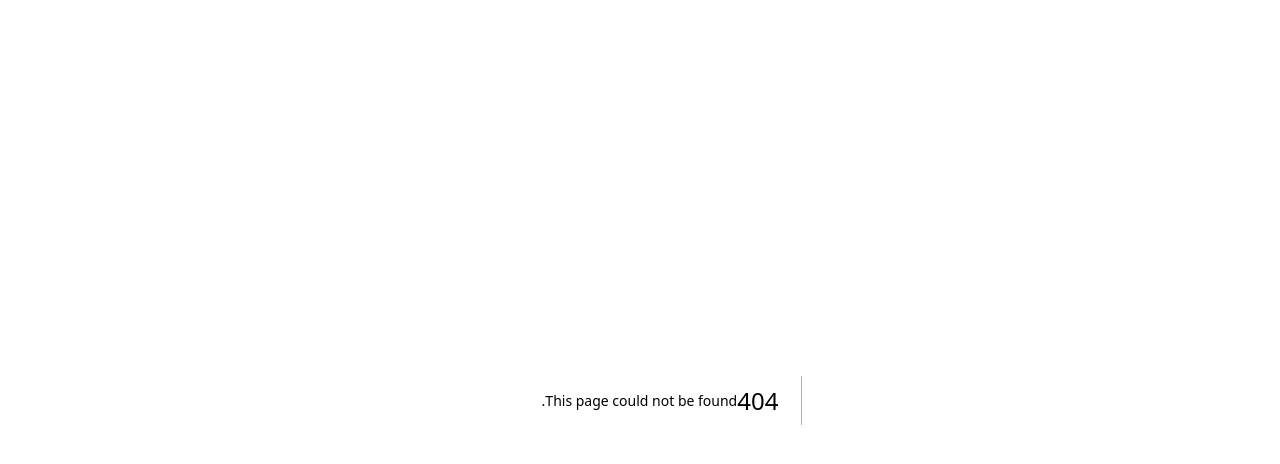
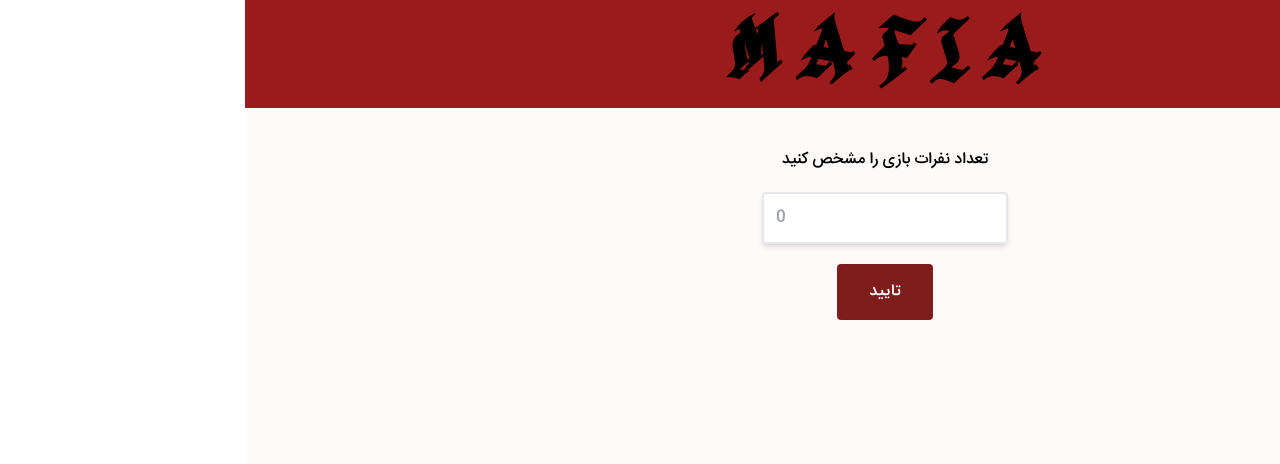
Before and after one commit to 3vladimir/MAFIA, a Next.js app: page /players-names-and-numbers in a window 1280 px wide. Before the commit this address had no page. Shown: the top 464 px of the page. Built offline with nearby package versions, Linux system fonts and the light colour scheme.

Commit message:
indicating names and number of players completed

```diff
--- a/package.json
+++ b/package.json
@@ -9,6 +9,9 @@
     "lint": "next lint"
   },
   "dependencies": {
+    "@emotion/react": "^11.14.0",
+    "@emotion/styled": "^11.14.0",
+    "@mui/material": "^6.3.0",
     "@reduxjs/toolkit": "^2.5.0",
     "next": "15.1.3",
     "react": "^19.0.0",
--- /dev/null
+++ b/src/app/distribution-of-roles/page.tsx
@@ -0,0 +1,15 @@
+/* eslint-disable @typescript-eslint/no-unused-vars */
+import Link from "next/link";
+import { ContainerOfHeaderAndMain } from "../../components";
+
+function Main() {
+  return <></>;
+}
+
+export default function App() {
+  return (
+    <>
+      <ContainerOfHeaderAndMain Main={<Main />} />
+    </>
+  );
+}
--- a/src/app/page.tsx
+++ b/src/app/page.tsx
@@ -1,43 +1,34 @@
 /* eslint-disable @typescript-eslint/no-unused-vars */
-import Image from "next/image";
-import {Header} from '../components'
+import Link from "next/link";
+import { ContainerOfHeaderAndMain } from "../components";
+import { playersNamesAndNumbersPageAddress } from "../routes";
 
 function Main() {
   return (
     <>
-      <main>
-        <div
-          aria-label="whole-container"
-          className="
-          bg-[snow] lg:mt-20"
-        >
-          <form>
-            <div aria-label="form-holder" className="text-center">
-              <div className="mb-8 ">
-                <label htmlFor="">تعداد نفرات بازی را مشخص کنید</label>
-              </div>
-              <div className="mb-8 ">
-                <input
-                  type="text"
-                  placeholder="بین 7 تا 12 نفر"
-                  className="focus:outline-none focus:border-red-900 rounded shadow-md p-3 border-2 "
-                />
-              </div>
-              <button className="mb-8 bg-red-900 p-4 rounded text-[white]
-              ">تایید</button>
+      <div
+        aria-label="banner"
+        className="bg-[url('../../public/Images/mafia-background.jpg')] h-full"
+      >
+        <div aria-label="container-of-link" className="pt-32">
+          <Link href={playersNamesAndNumbersPageAddress}>
+            <div
+              className="text-white bg-blackAndRedGradient table mx-auto p-10
+            rounded-xl text-4xl hover:scale-110 transition duration-300"
+            >
+              شروع یک بازی
             </div>
-          </form>
+          </Link>
         </div>
-      </main>
+      </div>
     </>
   );
 }
 
 export default function App() {
-  return(
+  return (
     <>
-    <Header/>
-    <Main/>
+      <ContainerOfHeaderAndMain Main={<Main />} />
     </>
-  )
+  );
 }
--- /dev/null
+++ b/src/app/players-names-and-numbers/page.tsx
@@ -0,0 +1,49 @@
+/* eslint-disable @typescript-eslint/no-unused-vars */
+"use client";
+import * as React from "react";
+import {
+  ContainerOfHeaderAndMain,
+  FormForNameOfPlayers,
+  FormForNumberOfPlayers,
+} from "../../components";
+
+function Main() {
+  const [numberOfPlayers, setNumberOfPlayers] = React.useState(0);
+  const [isNumberOfPlayersConfirmed, setIsNumberOfPlayersConfirmed] =
+    React.useState(false);
+  const [isNumberOfPlayersInvalid, setIsNumberOfPlayersInvalid] =
+    React.useState(false);
+  const [listOfPlayers, setListOfPlayers] = React.useState([""]);
+
+  return (
+    <>
+      <div aria-label="whole-container" className="mt-10">
+        <main>
+          <FormForNumberOfPlayers
+            setIsNumberOfPlayersInvalid={setIsNumberOfPlayersInvalid}
+            setIsNumberOfPlayersConfirmed={setIsNumberOfPlayersConfirmed}
+            setNumberOfPlayers={setNumberOfPlayers}
+            setListOfPlayers={setListOfPlayers}
+            isNumberOfPlayersInvalid={isNumberOfPlayersInvalid}
+          />
+
+          {isNumberOfPlayersConfirmed && (
+            <FormForNameOfPlayers
+              listOfPlayers={listOfPlayers}
+              numberOfPlayers={numberOfPlayers}
+              setListOfPlayers={setListOfPlayers}
+            />
+          )}
+        </main>
+      </div>
+    </>
+  );
+}
+
+export default function App() {
+  return (
+    <>
+      <ContainerOfHeaderAndMain Main={<Main />} />
+    </>
+  );
+}
--- /dev/null
+++ b/src/components/Container-of-Header-and-Main/ContainerOfHeaderAndMain.tsx
@@ -0,0 +1,17 @@
+import { JSX } from "react/jsx-runtime";
+import {Header} from '../../components'
+
+type Props = {
+  Main: JSX.Element;
+};
+
+export default function Container({ Main }: Props) {
+  return (
+    <>
+      <div className="absolute inset-0 flex flex-col">
+        <Header/>
+        <div className="grow bg-[snow]">{Main}</div>
+      </div>
+    </>
+  );
+}
--- /dev/null
+++ b/src/components/Dialoges/Dialoges.tsx
@@ -0,0 +1,18 @@
+import * as React from "react";
+type Props = {
+  isNumberOfPlayersInvalid : boolean;
+}
+
+export function DialogForInvalidNumberOfPlayers({ isNumberOfPlayersInvalid }:Props) {
+  return (
+    <>
+      {isNumberOfPlayersInvalid && (
+        <div className="w-fit mx-auto text-red-500 mt-2">
+          خطا!
+          <br />
+          تعداد بازیکنان مافیا باید بین 7 تا 12 نفر باشد
+        </div>
+      )}
+    </>
+  );
+}
--- /dev/null
+++ b/src/components/Form-for-names-of-players/FormForNameOfPlayers.tsx
@@ -0,0 +1,70 @@
+import { useRouter } from "next/navigation";
+import { distributionOfRolesAddress } from "../../routes";
+import { randomNames } from "../../lib/randomNames";
+
+type Props = {
+  listOfPlayers: string[];
+  numberOfPlayers: number;
+  setListOfPlayers: React.Dispatch<React.SetStateAction<string[]>>;
+};
+
+export default function Form({
+  listOfPlayers,
+  numberOfPlayers,
+  setListOfPlayers,
+}: Props) {
+  const router = useRouter();
+
+  function handleClickRandomNames(event: React.MouseEvent<HTMLButtonElement>) {
+    event.preventDefault();
+    const newListOfPlayers = [...listOfPlayers];
+    const newRandomNames = [...randomNames];
+    for (let i = 0; i < numberOfPlayers; i++) {
+      const randomNumber =
+        Math.floor(Math.random() * newRandomNames.length - 1) + 1;
+      newListOfPlayers[i] = newRandomNames[randomNumber];
+      newRandomNames.splice(randomNumber, 1);
+    }
+    setListOfPlayers(newListOfPlayers);
+  }
+
+  function handleSubmitNamesOfPlayers(event: React.FormEvent<HTMLFormElement>) {
+    event.preventDefault();
+    router.push(distributionOfRolesAddress);
+  }
+  return (
+    <>
+      <form onSubmit={handleSubmitNamesOfPlayers}>
+        <div aria-label="form-holder" className="text-center mb-10">
+          <div className="mb-2">
+            نام بازیکنان را وارد کنید
+            <button
+              onClick={handleClickRandomNames}
+              className="absolute top-[355px] left-[450px] text-blue-700"
+            >
+              ایجاد اسم های رندوم
+            </button>
+          </div>
+          {[
+            ...listOfPlayers.map((item, index) => (
+              <li key={index} className="mb-1">
+                <input
+                  required
+                  defaultValue={item}
+                  type="text"
+                  className="focus:outline-none border-2 p-3 text-center shadow"
+                />
+              </li>
+            )),
+          ]}
+          <button
+            type="submit"
+            className="mt-2 bg-red-900 py-4 px-20 rounded text-[white]"
+          >
+            شروع
+          </button>
+        </div>
+      </form>
+    </>
+  );
+}
--- /dev/null
+++ b/src/components/Form-for-number-of-players/FormForNumberOfPlayers.tsx
@@ -0,0 +1,85 @@
+"use client";
+import * as React from "react";
+
+import { DialogForInvalidNumberOfPlayers } from "../../components";
+
+type Props = {
+  setIsNumberOfPlayersInvalid: React.Dispatch<React.SetStateAction<boolean>>;
+  setIsNumberOfPlayersConfirmed: React.Dispatch<React.SetStateAction<boolean>>;
+  setNumberOfPlayers: React.Dispatch<React.SetStateAction<number>>;
+  setListOfPlayers: React.Dispatch<React.SetStateAction<string[]>>;
+  isNumberOfPlayersInvalid: boolean;
+};
+
+export default function Form({
+  setIsNumberOfPlayersInvalid,
+  setIsNumberOfPlayersConfirmed,
+  setNumberOfPlayers,
+  setListOfPlayers,
+  isNumberOfPlayersInvalid,
+}: Props) {
+  const numberOfPlayersInputRef = React.useRef<HTMLInputElement>(null);
+
+  function handleInputChangeNumberOfPlayers() {
+    const isInputInvalid = /^[1-9][0-9]*$/;
+
+    if (numberOfPlayersInputRef.current) {
+      if (!isInputInvalid.test(numberOfPlayersInputRef.current.value)) {
+        numberOfPlayersInputRef.current.value = "";
+      }
+    }
+    if (isNumberOfPlayersInvalid) {
+      setIsNumberOfPlayersInvalid(false);
+    }
+  }
+
+  function handleSubmitNumberOfPlayers(
+    event: React.FormEvent<HTMLFormElement>
+  ) {
+    event.preventDefault();
+    const numberOfPlayers = numberOfPlayersInputRef.current?.value
+      ? parseInt(numberOfPlayersInputRef.current?.value)
+      : 0;
+
+    if (numberOfPlayers < 7 || numberOfPlayers > 12) {
+      setIsNumberOfPlayersInvalid(true);
+      setIsNumberOfPlayersConfirmed(false);
+    } else {
+      setIsNumberOfPlayersInvalid(false);
+      setNumberOfPlayers(numberOfPlayers);
+      setListOfPlayers(new Array(numberOfPlayers).fill(""));
+      setIsNumberOfPlayersConfirmed(true);
+    }
+  }
+  return (
+    <>
+      <form onSubmit={handleSubmitNumberOfPlayers}>
+        <div aria-label="form-holder" className="text-center">
+          <div className="mb-5">
+            <label htmlFor="">تعداد نفرات بازی را مشخص کنید</label>
+          </div>
+          <div className="mb-5">
+            <input
+              aria-label="number-of-players"
+              ref={numberOfPlayersInputRef}
+              dir="ltr"
+              type="text"
+              placeholder="0"
+              onChange={handleInputChangeNumberOfPlayers}
+              className="focus:outline-none focus:border-red-900 rounded shadow-md p-3 border-2"
+            />
+            <DialogForInvalidNumberOfPlayers
+              isNumberOfPlayersInvalid={isNumberOfPlayersInvalid}
+            />
+          </div>
+          <button
+            type="submit"
+            className="mb-8 bg-red-900 py-4 px-8 rounded text-[white]"
+          >
+            تایید
+          </button>
+        </div>
+      </form>
+    </>
+  );
+}
--- a/src/components/index.js
+++ b/src/components/index.js
@@ -1 +1,5 @@
 export { default as Header } from "./Header/Header";
+export { default as ContainerOfHeaderAndMain } from "./Container-of-Header-and-Main/ContainerOfHeaderAndMain";
+export { DialogForInvalidNumberOfPlayers } from "./Dialoges/Dialoges";
+export { default as FormForNameOfPlayers } from "./Form-for-names-of-players/FormForNameOfPlayers";
+export { default as FormForNumberOfPlayers } from "./Form-for-number-of-players/FormForNumberOfPlayers";
--- /dev/null
+++ b/src/lib/randomNames.js
@@ -0,0 +1,17 @@
+export const randomNames = [
+  "نیلوفر",
+  "نگار",
+  "بیتا",
+  "پردیس",
+  "ریحانه",
+  "زهرا",
+  "هانیه",
+  "مائده",
+  "علی",
+  "کاوه",
+  "کورش",
+  "متین",
+  "سجاد",
+  "امین",
+  "احسان"
+];
--- /dev/null
+++ b/src/routes/index.js
@@ -0,0 +1,3 @@
+export const homePageAddress = '/'
+export const playersNamesAndNumbersPageAddress = 'players-names-and-numbers'
+export const distributionOfRolesAddress = 'distribution-of-roles'
--- a/tailwind.config.js
+++ b/tailwind.config.js
@@ -9,7 +9,12 @@ module.exports = {
     "./src/**/*.{js,ts,jsx,tsx,mdx}",
   ],
   theme: {
-    extend: {},
+    extend: {
+      backgroundImage: {
+        blackAndRedGradient:
+          "linear-gradient(150deg, rgba(224,36,65,0.9753035003063726) 8%, rgba(34,30,31,0.7960317916228992) 62%);",
+      },
+    },
   },
   plugins: [],
-}
+};
```
Also changed, not shown: public/Images/mafia-background.jpg (added), 1 other file (tests, documents, lock files or other folders).
